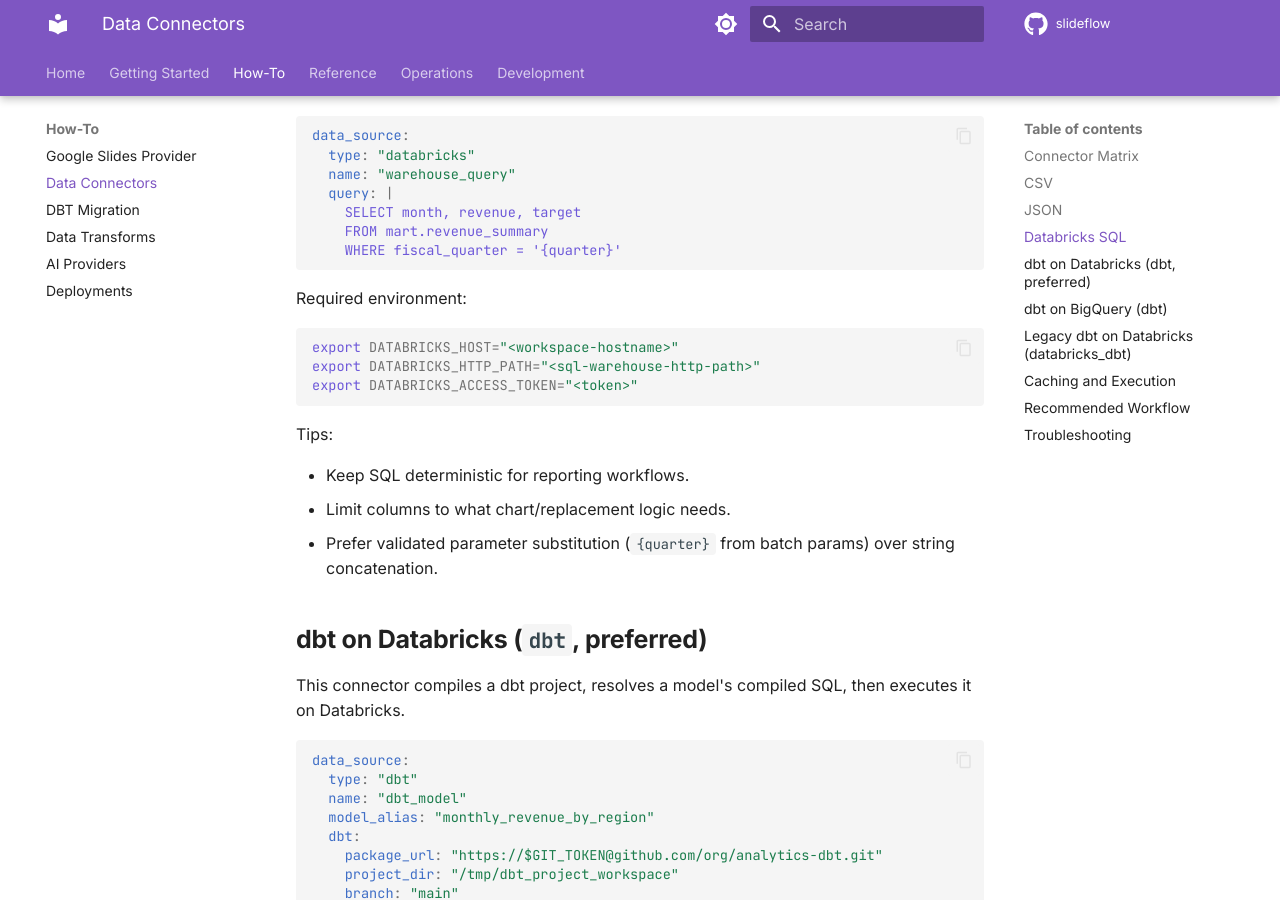
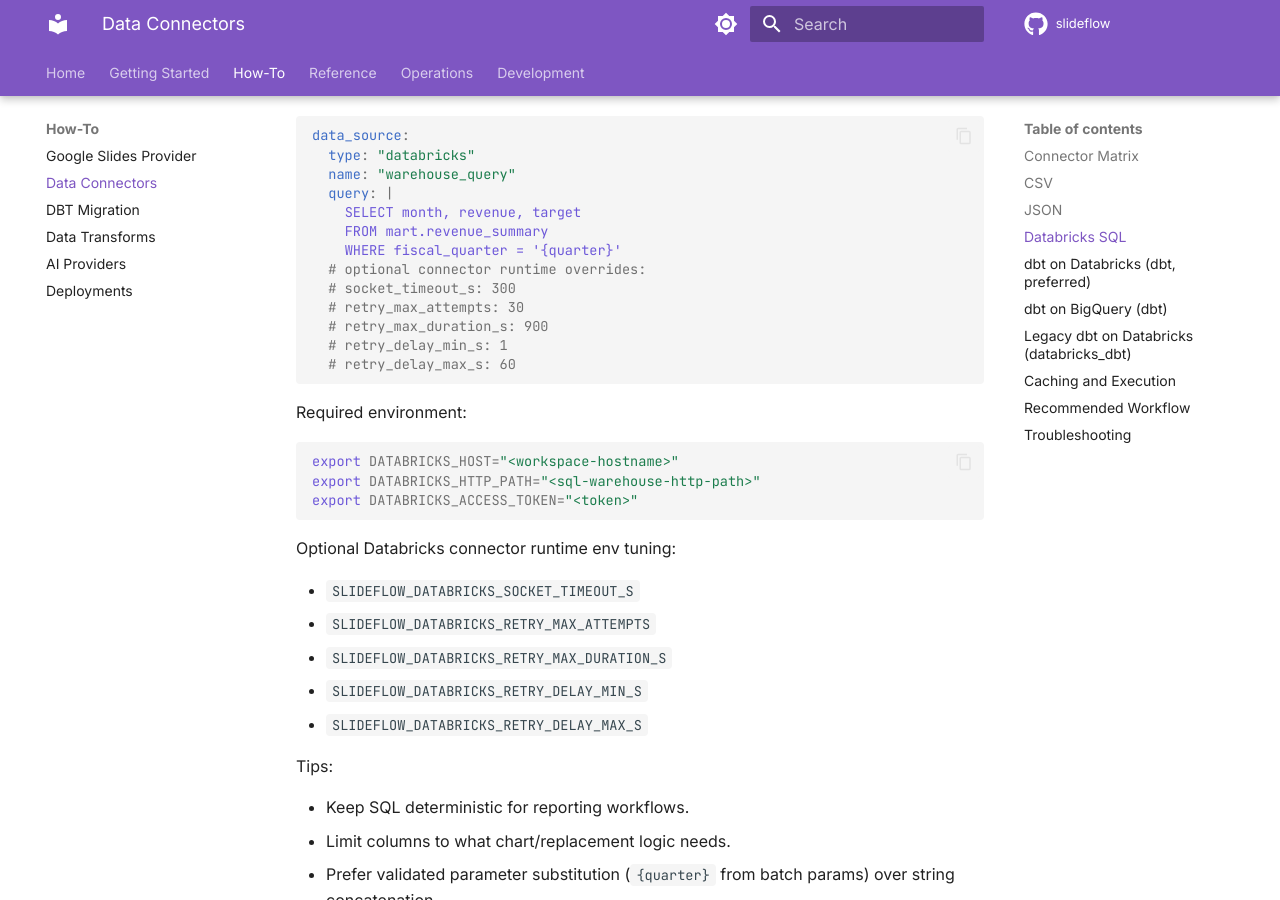
Before and after one commit to joe-broadhead/slideflow, an MkDocs documentation site: the page built from docs/data-connectors.md, in a window 1280 px wide and 900 px high, scrolled down 1821 px. Built offline with MkDocs 1.6.1 and Material for MkDocs 9.7.7, drawn with Linux system fonts in a browser that asks for light colours; comment, search, counter and statistics services are not loaded; some of the changed text lies outside the part shown.

Commit message:
docs: sync changelog and connector runtime docs

````diff
--- a/docs/data-connectors.md
+++ b/docs/data-connectors.md
@@ -68,6 +68,12 @@
     SELECT month, revenue, target
     FROM mart.revenue_summary
     WHERE fiscal_quarter = '{quarter}'
+  # optional connector runtime overrides:
+  # socket_timeout_s: 300
+  # retry_max_attempts: 30
+  # retry_max_duration_s: 900
+  # retry_delay_min_s: 1
+  # retry_delay_max_s: 60
 ```
 
 Required environment:
@@ -77,6 +83,14 @@
 export DATABRICKS_HTTP_PATH="<sql-warehouse-http-path>"
 export DATABRICKS_ACCESS_TOKEN="<token>"
 ```
+
+Optional Databricks connector runtime env tuning:
+
+- `SLIDEFLOW_DATABRICKS_SOCKET_TIMEOUT_S`
+- `SLIDEFLOW_DATABRICKS_RETRY_MAX_ATTEMPTS`
+- `SLIDEFLOW_DATABRICKS_RETRY_MAX_DURATION_S`
+- `SLIDEFLOW_DATABRICKS_RETRY_DELAY_MIN_S`
+- `SLIDEFLOW_DATABRICKS_RETRY_DELAY_MAX_S`
 
 Tips:
 
@@ -192,8 +206,9 @@
 
 Treat connectors as read-only sources during a run for predictable results.
 
-DBT compile/cache tuning env vars:
+Cache/compile tuning env vars:
 
+- `SLIDEFLOW_DATA_CACHE_MAX_ENTRIES` (global source cache cap)
 - `SLIDEFLOW_DBT_CACHE_MAX_ENTRIES` (default from built-in constants)
 - `SLIDEFLOW_DBT_COMPILE_FAILURE_BACKOFF_S`
 - `SLIDEFLOW_DBT_FAILURE_CACHE_MAX_ENTRIES`
````
Also changed, not shown: CHANGELOG.md (+23 -2 lines), docs/config-reference.md (+14 -0 lines).
